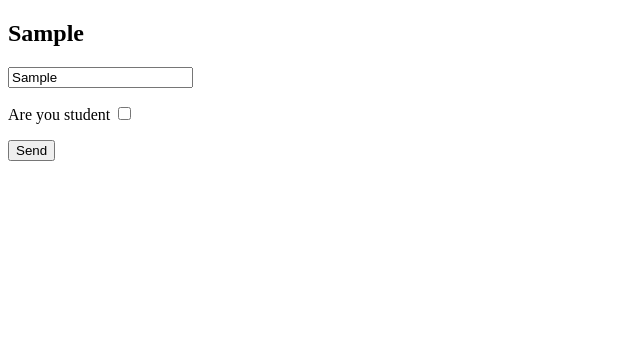
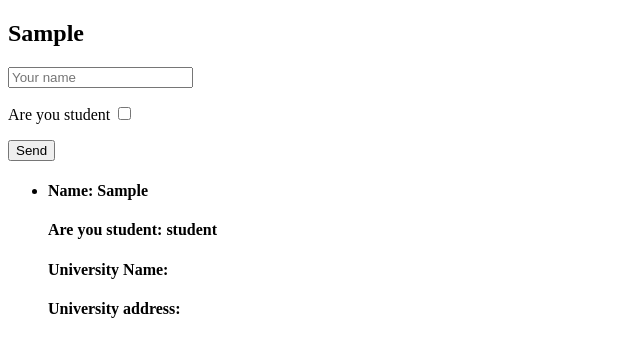
Before and after one commit to alicodeuz/ReactMaster2.0-JS, a plain HTML site: page 04.day-js/index.html in a window 1280 px wide. Both pictures are taken after typing "Sample" into the empty fields and a click on the button "Send". Shown: the whole page, without its empty margins (0-640 px from the left). Drawn offline with Linux system fonts and the light colour scheme.

Commit message:
Dome practice

```diff
--- a/04.day-js/index.html
+++ b/04.day-js/index.html
@@ -11,20 +11,20 @@
 
 <body>
     <h2>Empty</h2>
-    <form action="" method="" onsubmit="handleFormSubmit(event)">
-        <input type="text" placeholder="Your name" onkeyup="handleKeyPress(event)" onchange="handleChange(event)">
+    <form action="" id="my-form" method="" onsubmit="handleFormSubmit(event)">
+        <input type="text" name="name" placeholder="Your name" onkeyup="handleKeyPress(event)" onchange="handleChange(event)">
         <p>
             <label for="student">Are you student</label>
-            <input type="checkbox" id="student" value="student">
+            <input type="checkbox" name="isStudent" onchange="handleCheckBox(event)" id="student" value="student">
         </p>
-        <div class="hide">
-            <input type="text" placeholder="University name">
-            <input type="text" placeholder="University addresss">
+        <div class="university-input">
+            <input type="text" name="universityName" placeholder="University name">
+            <input type="text" name="universityAddress" placeholder="University addresss">
         </div>
-
         </div>
-        <button type="button">Send</button>
+        <button>Send</button>
     </form>
+    <ul id="list"></ul>
     <script src="index.js"></script>
 </body>
 
--- a/04.day-js/index.js
+++ b/04.day-js/index.js
@@ -13,6 +13,20 @@ function handleKeyPress(event) {
 function handleFormSubmit(event) {
   console.log(event);
   event.preventDefault();
+  const list = document.getElementById('list');
+  const { name, isStudent, universityName, universityAddress } = document.forms["my-form"];
+
+  const newEl = `
+    <li>
+      <h4>Name: ${name.value}</h4>
+      <h4>Are you student: ${isStudent.value}</h4>
+      <h4>University Name: ${universityName.value}</h4>
+      <h4>University address: ${universityAddress.value}</h4>
+    </li>
+  `;
+  list.innerHTML += newEl;
+  event.target.reset();
+  handleCheckBox()
 }
 
 function handleClick(event) {
@@ -21,3 +35,17 @@ function handleClick(event) {
   console.log('Button event', event)
   // return true;
 }
+
+function handleCheckBox() {
+  const wrapperEl = document.querySelector('.university-input');
+  const checked = document.getElementById('student').checked;
+  if (checked) {
+    wrapperEl.classList.add('show')
+  } else {
+    wrapperEl.classList.remove('show');
+    const children = wrapperEl.children;
+    for (let i = 0; i < children.length; i++) {
+      children[i].value = '';
+    }
+  }
+}
--- a/04.day-js/style.css
+++ b/04.day-js/style.css
@@ -1,7 +1,7 @@
-.hide {
+.university-input {
     display: none;
 }
 
-.show {
+.university-input.show {
     display: block;
 }
```
Also changed, not shown: 04.day-js/homework/Home-work.png (added).
